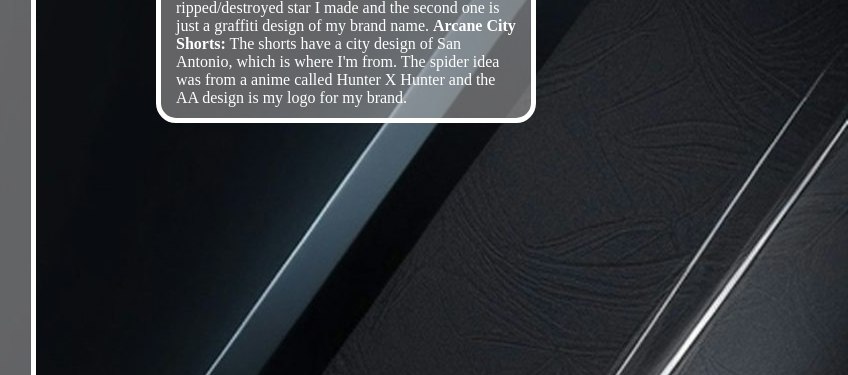
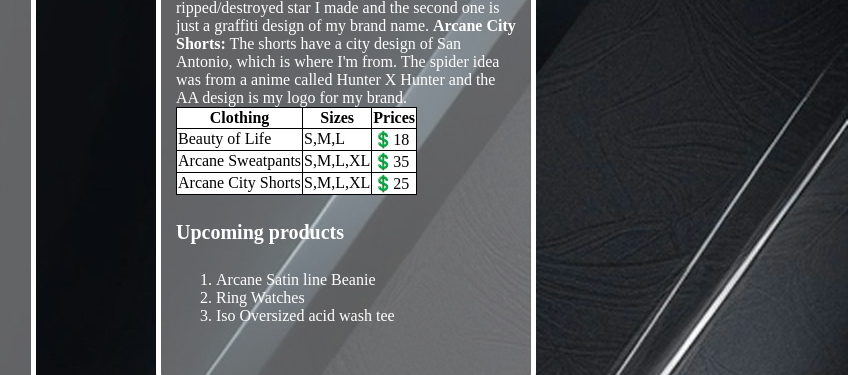
Before and after one commit to Arcanepay9/IMED-1316-8-27-2024, a plain HTML site: page index.html in a window 1280 px wide. Shown: the part 510-885 px from the top of the page, 432-1280 px from the left. Drawn offline with Linux system fonts and the light colour scheme.

Commit message:
JarrellProject

```diff
--- a/index.html
+++ b/index.html
@@ -39,7 +39,38 @@ The Eye in the middle of the shirt was created by my art teacher named Mr Russel
 The pants have white strips on the side with 2 custom designs. The first one is a ripped/destroyed star I made and the second one is just a graffiti design of my brand name.
 <b>Arcane City Shorts:</b>
 The shorts have a city design of San Antonio, which is where I'm from. The spider idea was from a anime called Hunter X Hunter and the AA design is my logo for my brand.
-</p2></div>
+</p2>
+	 <table>
+  <tr>
+    <th>Clothing</th>
+    <th>Sizes</th>
+    <th>Prices</th>
+  </tr>
+  <tr>
+    <td>Beauty of Life</td>
+    <td>S,M,L</td>
+    <td><span>&#128178;</span>18</td>
+  </tr>
+  <tr>
+    <td>Arcane Sweatpants</td>
+    <td>S,M,L,XL</td>
+    <td><span>&#128178;</span>35</td>
+	 </tr>
+	  <tr>
+		 <td>Arcane City Shorts</td>
+    <td>S,M,L,XL</td>
+    <td><span>&#128178;</span>25</td>
+  </tr>
+</table>
+			<h4 style="color:white; font-size: 20px;"> Upcoming products</h4>
+			<ol>
+  <li style="color:white;">Arcane Satin line Beanie</li>
+  <li style="color:white;">Ring Watches</li>
+  <li style="color:white;">Iso Oversized acid wash tee</li>
+</ol>
+
+
+		 </div>
 
 	 </div>
 
--- a/main.css
+++ b/main.css
@@ -41,7 +41,7 @@ a:hover{
 }
 .right{
 	width: 380px;
-	height: 330px;
+	height: 600px;
 	background-color:rgba(185,185,185,.5);
 	border-radius: 20px;
 	padding:15px;
@@ -55,3 +55,10 @@ header > h1{
 	text-align: center
 
 }
+table, th, td {
+  border: 1px solid black;
+  border-collapse: collapse;
+}
+th, td {
+  background-color:rgba(255,255,255,1.00);
+}
```
Also changed, not shown: Upcoming.html (added, +15 -0 lines), images/shopping.png (added), 2 other files.
